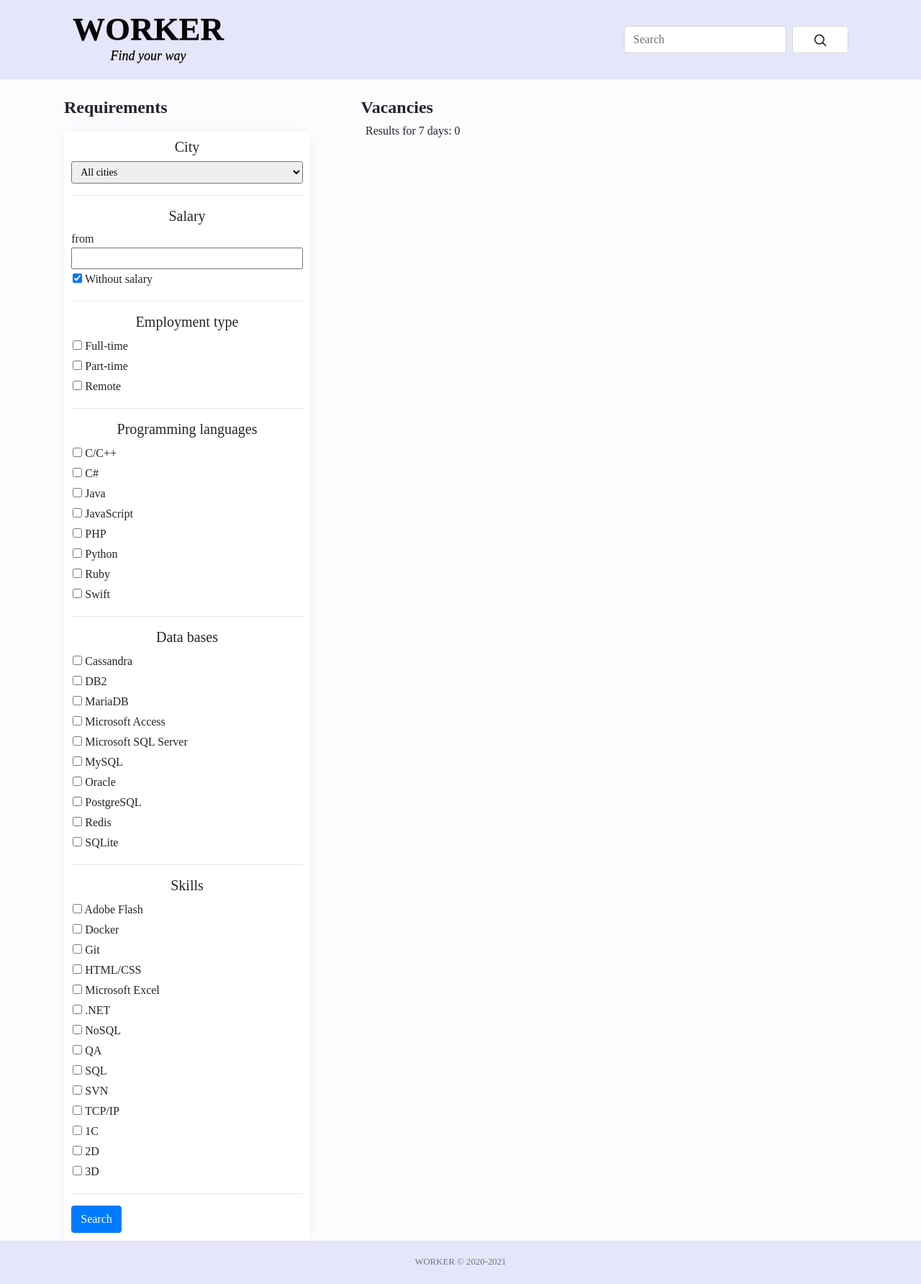
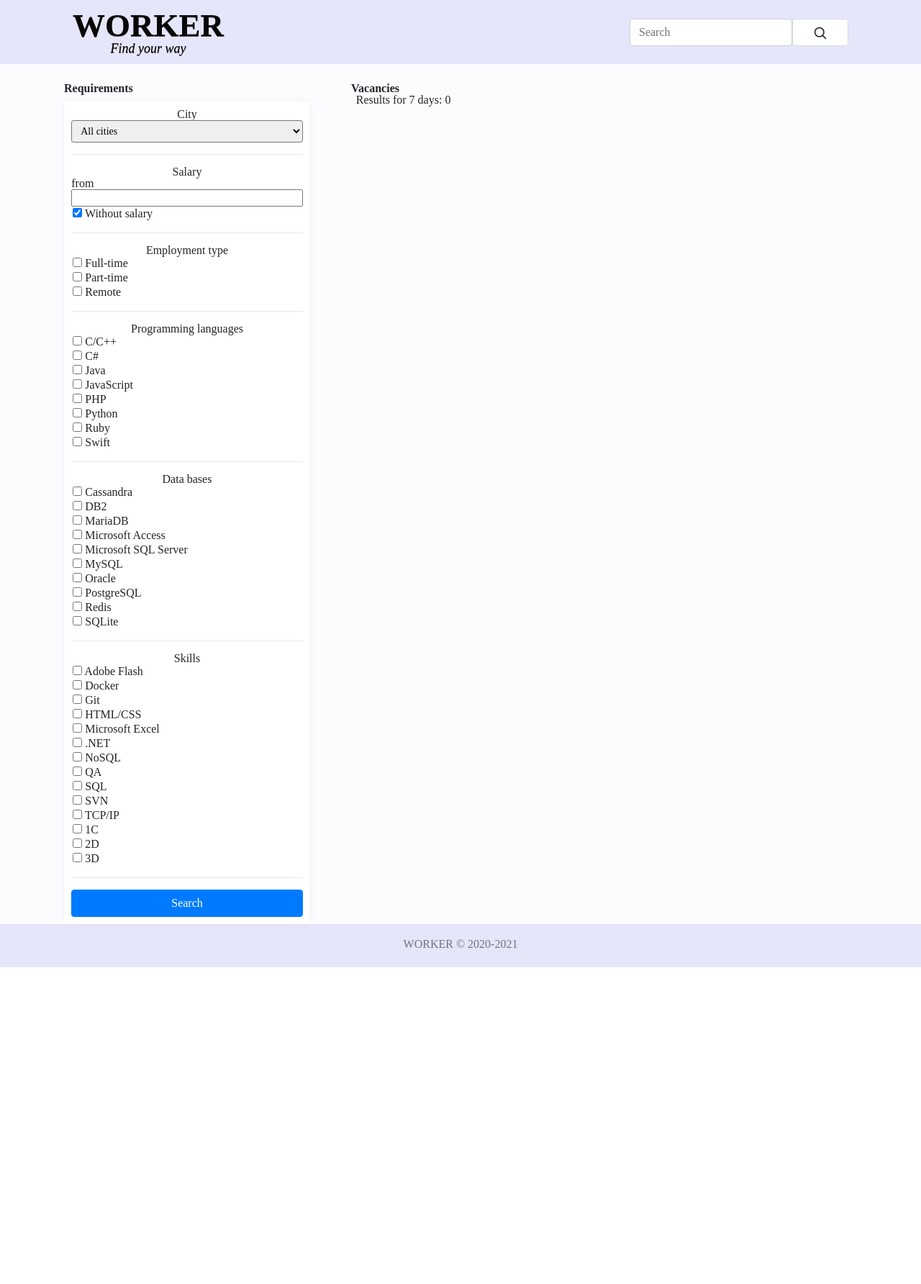
Before and after one commit to anna-zhydko/Django-project-Worker, a Django app: page / in a window 1280 px wide. Shown: the whole page at 72% size. After the commit the page ends 1344 px from the top, so only its background shows below. Run offline with Django 3.2, Linux system fonts and the light colour scheme; data that the repository does not hold is empty; parts of the project's set-up code (start-up, migrations or seed data) failed here and were passed over; some libraries are stand-ins or nearby versions.

Commit message:
merge and commit

```diff
--- a/main/forms.py
+++ b/main/forms.py
@@ -39,6 +39,6 @@ class RequirementsForm(forms.Form):
 
 
 class SearchForm(forms.Form):
-    search = forms.CharField(label='', widget=forms.TextInput(attrs={'class': 'form-control mr-sm-2',
+    search = forms.CharField(label='', widget=forms.TextInput(attrs={'class': 'form-control me-2',
                                                                          'type': 'search', 'placeholder': 'Search',
                                                                          'aria-label': 'Search'}), required=False)
--- a/main/static/main/index_style.css
+++ b/main/static/main/index_style.css
@@ -1,3 +1,52 @@
+/* CSS reset*/
+html, body, div, span, applet, object, iframe,
+h1, h2, h3, h4, h5, h6, p, blockquote, pre,
+a, abbr, acronym, address, big, cite, code,
+del, dfn, em, img, ins, kbd, q, s, samp,
+small, strike, strong, sub, sup, tt, var,
+b, u, i, center,
+dl, dt, dd, ol, ul, li,
+fieldset, form, label, legend,
+table, caption, tbody, tfoot, thead, tr, th, td,
+article, aside, canvas, details, embed,
+figure, figcaption, footer, header, hgroup,
+menu, nav, output, ruby, section, summary,
+time, mark, audio, video {
+	margin: 0;
+	padding: 0;
+	border: 0;
+	font-size: 100%;
+	font: inherit;
+	vertical-align: baseline;
+}
+article, aside, details, figcaption, figure,
+footer, header, hgroup, menu, nav, section {
+	display: block;
+}
+html {
+	height: 100%;
+}
+body {
+	line-height: 1;
+}
+ol, ul {
+	list-style: none;
+}
+blockquote, q {
+	quotes: none;
+}
+blockquote:before, blockquote:after,
+q:before, q:after {
+	content: '';
+	content: none;
+}
+table {
+	border-collapse: collapse;
+	border-spacing: 0;
+}
+
+/* My CSS */
+
 body{
    font-family: Baskerville Old Face, Times New Roman, serif;
    background: #fcfcff;
@@ -89,13 +138,14 @@ h6.employment{
 #sidebar_button{
     border: none;
     box-shadow: 0px 0px 10px -4px rgba(205,184,209,0.63);
-    margin: 0px 0 3px 28px;
+    margin: 3px 0;
     color: black;
+    width: max-content;
 }
 
 div .card{
-  height: 258px;
-  width: 98%;
+  height: 270px;
+  width: 100%;
   padding: 6px;
   margin-bottom: 2%;
   border-radius: 3px;
@@ -155,11 +205,6 @@ option[value="Чернігів"]
   width: 100%;
 }
 
-.row{
-    margin-right: -15px;
-    margin-left: -15px;
-}
-
 .text-center{
     margin: auto;
 }
@@ -192,10 +237,10 @@ form .form-inline my-2 my-lg-0{
     margin-right: 3%;
 }
 
-.btn btn-primary{
+.btn.btn-primary{
     width: 100%;
 }
 
-#SearchFormButton:target{
-    background-image: url(caret-up.svg);
+#second_main_colon{
+    padding: 0;
 }
--- a/main/templates/main/index.html
+++ b/main/templates/main/index.html
@@ -33,7 +33,7 @@
             <h5 id="logo">Find your way</h5>
           </div>
         </a>
-        <div id="searchForm">
+
         <form class="form-inline my-2 my-lg-0" action="/search" method="get">
           {{form_search}}
           <button id="search" class="btn btn-light my-2 my-sm-0" type="submit">
@@ -47,16 +47,6 @@
           </button>
         </form>
       </div>
-        <button id="SearchFormButton" class="navbar-toggler" type="button" data-toggle="collapse" data-target="#searchForm">
-          <svg xmlns="http://www.w3.org/2000/svg" width="20" height="20" fill="none" stroke="currentColor"
-               stroke-linecap="round" stroke-linejoin="round" stroke-width="2" class="mx-3" role="img"
-               viewBox="0 0 24 24" focusable="false"><title>Search</title>
-            <circle cx="10.5" cy="10.5" r="7.5">
-            </circle>
-            <path d="M21 21l-5.2-5.2"></path>
-          </svg>
-        </button>
-      </div>
     </nav>
   </div>
 </header>
@@ -64,11 +54,12 @@
 <div class="container">
   <div class="row">
     <div id="first_main_colon" class="col-md-4">
+
       <nav id="sidebar" class="navbar navbar-expand-lg navbar justify-content-start">
                           <button id="sidebar_button" class="navbar-toggler " type="button" data-toggle="collapse"
                 data-target="#navbar-form" aria-controls="navbar-form" aria-expanded="false"
                 aria-label="Toggle navigation">
-          <svg xmlns="http://www.w3.org/2000/svg" width="50" height="50" fill="currentColor" class="bi bi-justify"
+          <svg xmlns="http://www.w3.org/2000/svg" width="40" height="40" fill="currentColor" class="bi bi-justify"
                viewBox="0 0 16 16">
             <path fill-rule="evenodd"
                   d="M2 12.5a.5.5 0 0 1 .5-.5h11a.5.5 0 0 1 0 1h-11a.5.5 0 0 1-.5-.5zm0-3a.5.5 0 0 1
@@ -76,7 +67,6 @@
                   h-11a.5.5 0 0 1-.5-.5zm0-3a.5.5 0 0 1 .5-.5h11a.5.5 0 0 1 0 1h-11a.5.5 0 0 1-.5-.5z"/>
           </svg>
         </button>
-
         <div class="collapse navbar-collapse" id="navbar-form">
           <div class="wrapper">
             <h4>Requirements</h4>
--- a/main/urls.py
+++ b/main/urls.py
@@ -5,5 +5,6 @@ from . import views
 
 urlpatterns = [
     path('', views.index, name='index'),
-    path('search', views.search, name='search'),
+    # path('search', views.search, name='search'),
+    path('search', views.index, name='search'),
 ]
--- a/main/views.py
+++ b/main/views.py
@@ -35,16 +35,23 @@ def index(request):
     form = RequirementsForm(request.GET)
     form_search = SearchForm(request.GET)
     if not list(request.GET.values()):
-        vacancies = Job.objects.all()
+        found_vacancies = Job.objects.all()
     elif form.is_valid():
-        vacancies = handler_form(form)
+        if form_search.is_valid():
+            search_text = form_search.cleaned_data['search'].lower()
+        else:
+            search_text = ''
+        print('search_text', search_text)
+        # the list of vacancies witch have similar title with the search text
+        vacancies = [vacancy for vacancy in Job.objects.all() if re.search(search_text, vacancy.title.lower())]
+        found_vacancies = handler_form(form, vacancies)
     else:
-        vacancies = []
-    page, is_paginated, prev_url, next_url, current_url = pagination(request, vacancies)
+        found_vacancies = []
+    page, is_paginated, prev_url, next_url, current_url = pagination(request, found_vacancies)
     context = {
         'form': form,
         'form_search': form_search,
-        'results': len(vacancies),
+        'results': len(found_vacancies),
         'page_object': page,
         'is_paginated': is_paginated,
         'prev_url': prev_url,
@@ -55,7 +62,7 @@ def index(request):
 
 
 # The function reading the data from form and returns list of corresponding vacancies
-def handler_form(form):
+def handler_form(form, vacancies):
     city = form.cleaned_data['city'].lower()
     salary = form.cleaned_data['salary']
     without_salary = form.cleaned_data['without_salary']
@@ -63,15 +70,15 @@ def handler_form(form):
     prog_lang = '|'.join(form.cleaned_data['lang'])
     data_bases = '|'.join(form.cleaned_data['db'])
     skills = '|'.join(form.cleaned_data['skills'])
-    vacancies = []
-    for vacancy in Job.objects.all():
+    found_vacancies = []
+    for vacancy in vacancies:
         if city == 'all cities' or (city in vacancy.city.lower()):
             if (without_salary and salary == '') or (vacancy.salary >= salary != '') or (not without_salary and vacancy.salary):
                 if re.search(employment, vacancy.employment.lower()):
                     if re.search(prog_lang, vacancy.prog_lang.lower()):
                         if re.search(data_bases, vacancy.data_bases.lower()):
                             if re.search(skills, vacancy.skills.lower()):
-                                vacancies.append(
+                                found_vacancies.append(
                                     {'title': vacancy.title,
                                      'url': vacancy.url,
                                      'salary': vacancy.salary,
@@ -79,7 +86,7 @@ def handler_form(form):
                                      'employment': vacancy.employment,
                                      'description': vacancy.description})
 
-    return vacancies
+    return found_vacancies
 
 
 def pagination(request, vacancies):
```
Lines whose indentation alone changed are shown as unchanged.
